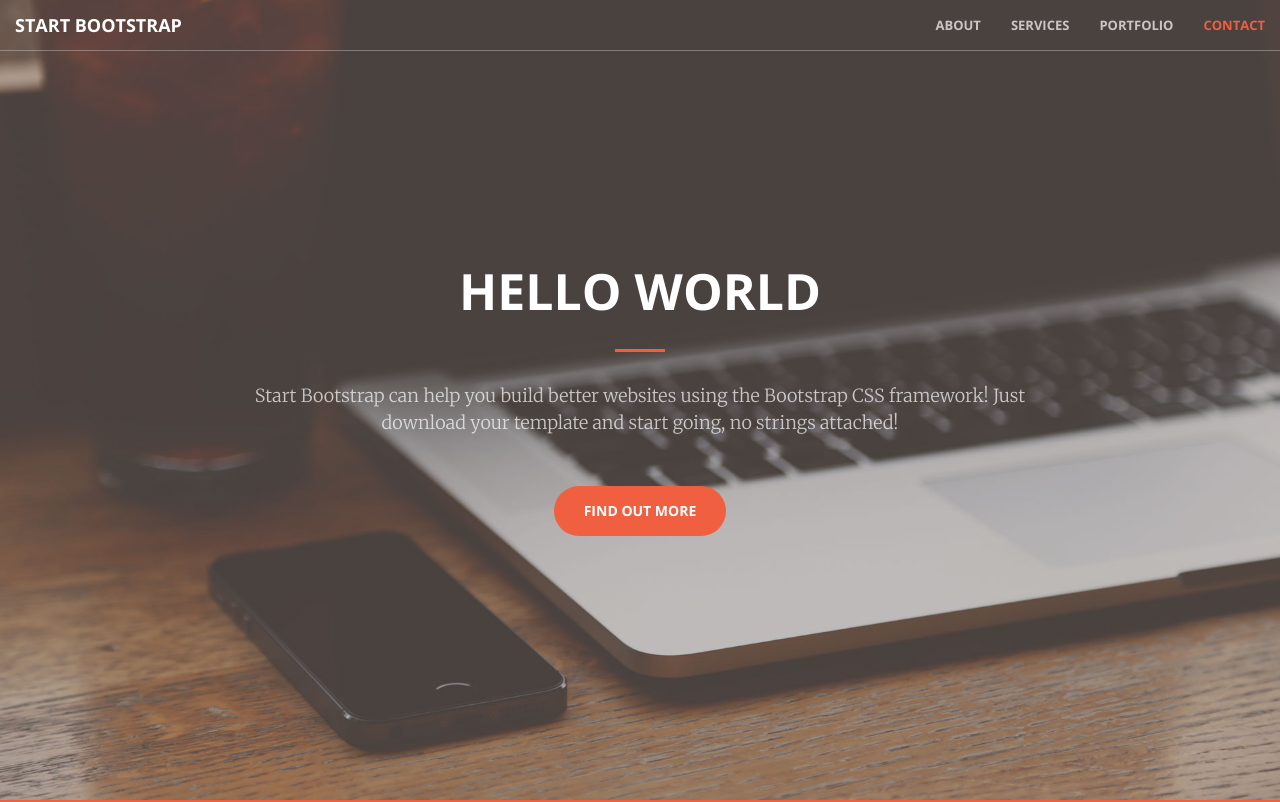
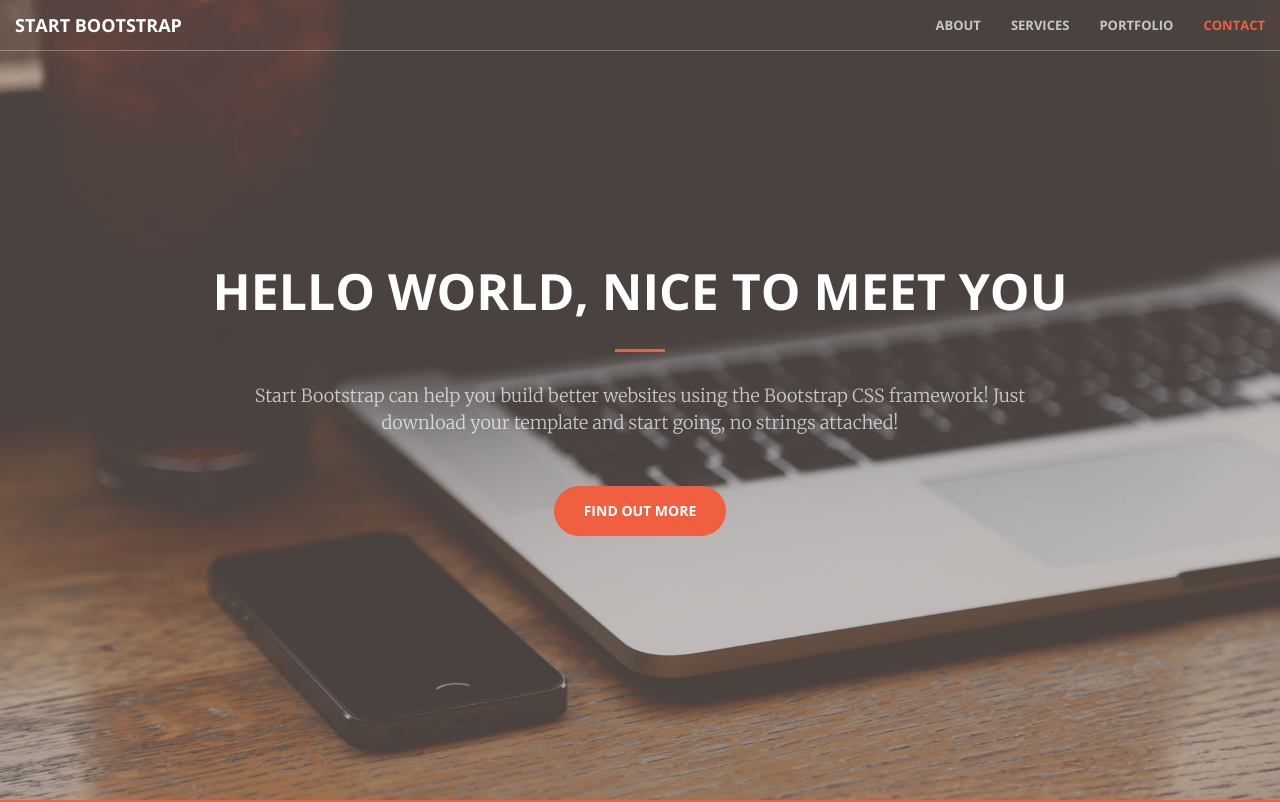
Before and after one commit to 3A832058/creative, a website: page index.html in a window 1280 px wide. Shown: the top 802 px of the page. Drawn offline with nearby package versions, Linux system fonts and the light colour scheme.

Commit message:
index add nice to meet you

```diff
--- a/index.html
+++ b/index.html
@@ -71,7 +71,7 @@
     <header>
         <div class="header-content">
             <div class="header-content-inner">
-                <h1 id="homeHeading">Hello World</h1>
+                <h1 id="homeHeading">Hello World, Nice to meet you</h1>
                 <hr>
                 <p>Start Bootstrap can help you build better websites using the Bootstrap CSS framework! Just download your template and start going, no strings attached!</p>
                 <a href="#about" class="btn btn-primary btn-xl page-scroll">Find Out More</a>
```
